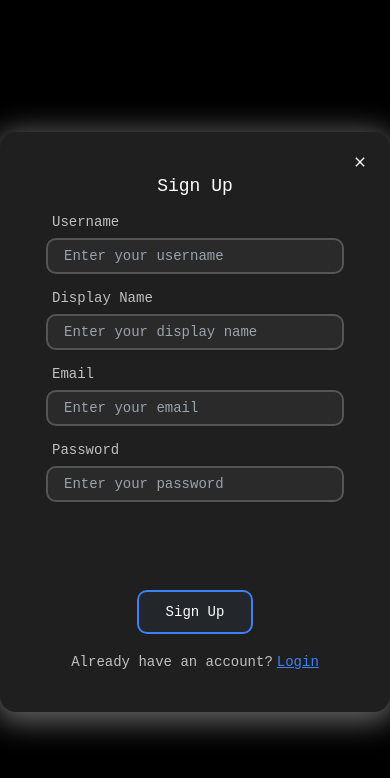
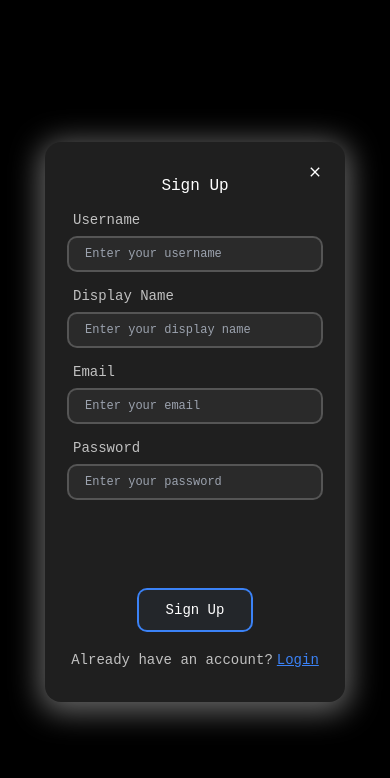
Before and after one commit to Maghish/HiveHole, a Next.js app in the folder client/: page / in a window 390 px wide. Both pictures are taken after a click on the element "Sign up". Shown: the top 778 px of the page. Built offline with nearby package versions, Linux system fonts and the light colour scheme.

Commit message:
Added some responsiveness to forms

```diff
--- a/client/src/app/components/authForms/LoginForm.tsx
+++ b/client/src/app/components/authForms/LoginForm.tsx
@@ -70,7 +70,7 @@ function LoginForm({
 
   return (
     <div className="fixed inset-0 bg-black bg-opacity-25 backdrop-blur-sm flex justify-center items-center">
-      <form className="relative max-w-[400px] w-[400px] max-h-[560px] h-[560px] bg-SecondaryBackgroundColor rounded-2xl shadow-FormModal flex flex-col px-12 py-10">
+      <form className="relative max-w-[300px] md:max-w-[400px] w-[300px] md:w-[400px] max-h-[500px] md:max-h-[560px] h-[500px] md:h-[560px] bg-SecondaryBackgroundColor rounded-2xl shadow-FormModal flex flex-col px-6 md:px-12 py-6 md:py-10">
         <IoMdClose
           className="absolute top-4 right-4 cursor-pointer transition-all ease-out duration-100 hover:bg-white hover:bg-opacity-15 rounded-full p-1.5"
           onClick={() => {
@@ -79,7 +79,7 @@ function LoginForm({
           size="28px"
           color="#FFFFFF"
         />
-        <h3 className="text-white font-jetbrains-mono-regular text-center text-lg">
+        <h3 className="text-white font-jetbrains-mono-regular text-center text-base md:text-lg">
           Login
         </h3>
         {errorBox != false ? <FormErrorBox error={errorBox} /> : ""}
@@ -89,7 +89,7 @@ function LoginForm({
               Username
             </label>
             <input
-              className="w-full rounded-lg h-8 font-jetbrains-mono-regular px-4 py-2 outline-none text-sm bg-ModalBackgroundColor text-ModalPrimaryTextColor ring-2 ring-ModalRingColor"
+              className="w-full rounded-lg h-8 font-jetbrains-mono-regular px-4 py-2 outline-none text-xs md:text-sm bg-ModalBackgroundColor text-ModalPrimaryTextColor ring-2 ring-ModalRingColor"
               id="username"
               type="text"
               placeholder="Enter your username"
@@ -104,7 +104,7 @@ function LoginForm({
               Email
             </label>
             <input
-              className="w-full rounded-lg h-8 font-jetbrains-mono-regular px-4 py-2 outline-none text-sm bg-ModalBackgroundColor text-ModalPrimaryTextColor ring-2 ring-ModalRingColor"
+              className="w-full rounded-lg h-8 font-jetbrains-mono-regular px-4 py-2 outline-none text-xs md:text-sm bg-ModalBackgroundColor text-ModalPrimaryTextColor ring-2 ring-ModalRingColor"
               id="email"
               type="email"
               placeholder="Enter your email"
@@ -119,7 +119,7 @@ function LoginForm({
               Password
             </label>
             <input
-              className="w-full rounded-lg h-8 font-jetbrains-mono-regular px-4 py-2 outline-none text-sm bg-ModalBackgroundColor text-ModalPrimaryTextColor ring-2 ring-ModalRingColor"
+              className="w-full rounded-lg h-8 font-jetbrains-mono-regular px-4 py-2 outline-none text-xs md:text-sm bg-ModalBackgroundColor text-ModalPrimaryTextColor ring-2 ring-ModalRingColor"
               id="password"
               type="password"
               placeholder="Enter your password"
--- a/client/src/app/components/authForms/SignupForm.tsx
+++ b/client/src/app/components/authForms/SignupForm.tsx
@@ -86,7 +86,7 @@ function SignupForm({
 
   return (
     <div className="fixed inset-0 bg-black bg-opacity-25 backdrop-blur-sm flex justify-center items-center">
-      <form className="relative max-w-[400px] w-[400px] max-h-[580px] h-[580px] bg-SecondaryBackgroundColor rounded-2xl shadow-FormModal flex flex-col px-12 py-10">
+      <form className="relative max-w-[300px] md:max-w-[400px] w-[300px] md:w-[400px] max-h-[560px] md:max-h-[580px] h-[560px] md:h-[580px] bg-SecondaryBackgroundColor rounded-2xl shadow-FormModal flex flex-col px-6 md:px-12 py-8 md:py-10">
         <IoMdClose
           className="absolute top-4 right-4 cursor-pointer transition-all ease-out duration-100 hover:bg-white hover:bg-opacity-15 rounded-full p-1.5"
           onClick={() => {
@@ -95,7 +95,7 @@ function SignupForm({
           size="28px"
           color="#FFFFFF"
         />
-        <h3 className="text-white font-jetbrains-mono-regular text-center text-lg">
+        <h3 className="text-white font-jetbrains-mono-regular text-center text-base md:text-lg">
           Sign Up
         </h3>
 
@@ -107,7 +107,7 @@ function SignupForm({
               Username
             </label>
             <input
-              className="w-full rounded-lg h-8 font-jetbrains-mono-regular px-4 py-2 outline-none text-sm bg-ModalBackgroundColor text-ModalPrimaryTextColor ring-2 ring-ModalRingColor"
+              className="w-full rounded-lg h-8 font-jetbrains-mono-regular px-4 py-2 outline-none text-xs md:text-sm bg-ModalBackgroundColor text-ModalPrimaryTextColor ring-2 ring-ModalRingColor"
               id="username"
               type="text"
               placeholder="Enter your username"
@@ -123,7 +123,7 @@ function SignupForm({
               Display Name
             </label>
             <input
-              className="w-full rounded-lg h-8 font-jetbrains-mono-regular px-4 py-2 outline-none text-sm bg-ModalBackgroundColor text-ModalPrimaryTextColor ring-2 ring-ModalRingColor"
+              className="w-full rounded-lg h-8 font-jetbrains-mono-regular px-4 py-2 outline-none text-xs md:text-sm bg-ModalBackgroundColor text-ModalPrimaryTextColor ring-2 ring-ModalRingColor"
               id="displayname"
               type="text"
               placeholder="Enter your display name"
@@ -138,7 +138,7 @@ function SignupForm({
               Email
             </label>
             <input
-              className="w-full rounded-lg h-8 font-jetbrains-mono-regular px-4 py-2 outline-none text-sm bg-ModalBackgroundColor text-ModalPrimaryTextColor ring-2 ring-ModalRingColor"
+              className="w-full rounded-lg h-8 font-jetbrains-mono-regular px-4 py-2 outline-none text-xs md:text-sm bg-ModalBackgroundColor text-ModalPrimaryTextColor ring-2 ring-ModalRingColor"
               id="email"
               type="email"
               placeholder="Enter your email"
@@ -153,7 +153,7 @@ function SignupForm({
               Password
             </label>
             <input
-              className="w-full rounded-lg h-8 font-jetbrains-mono-regular px-4 py-2 outline-none text-sm bg-ModalBackgroundColor text-ModalPrimaryTextColor ring-2 ring-ModalRingColor"
+              className="w-full rounded-lg h-8 font-jetbrains-mono-regular px-4 py-2 outline-none text-xs md:text-sm bg-ModalBackgroundColor text-ModalPrimaryTextColor ring-2 ring-ModalRingColor"
               id="password"
               type="password"
               placeholder="Enter your password"
```
